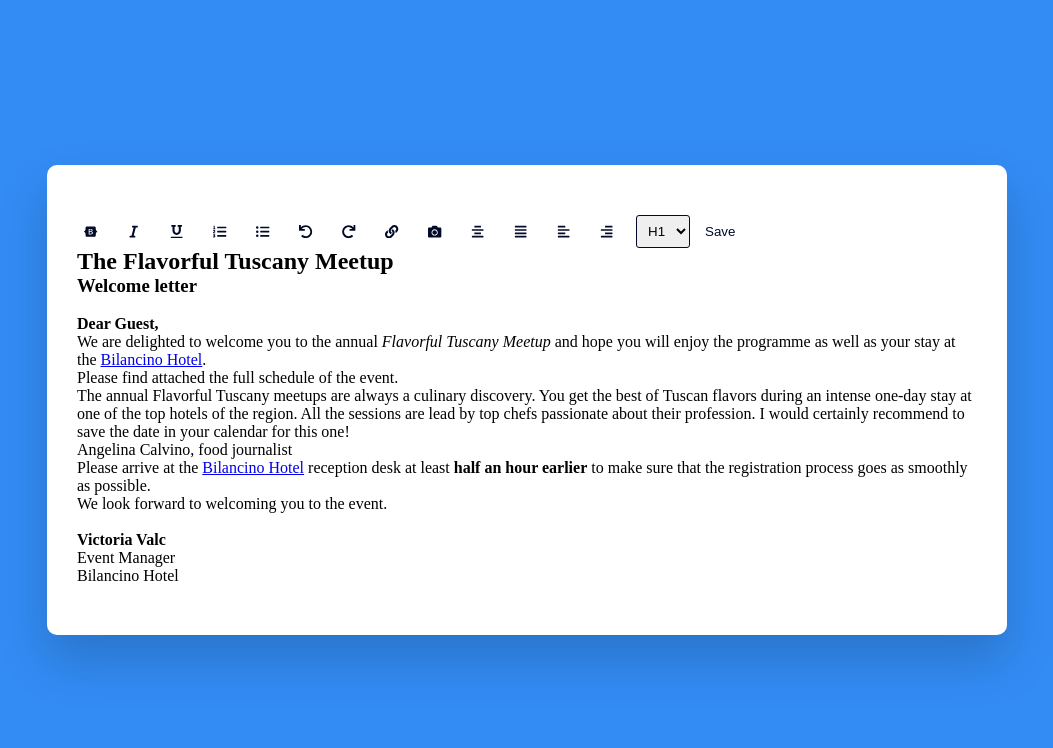
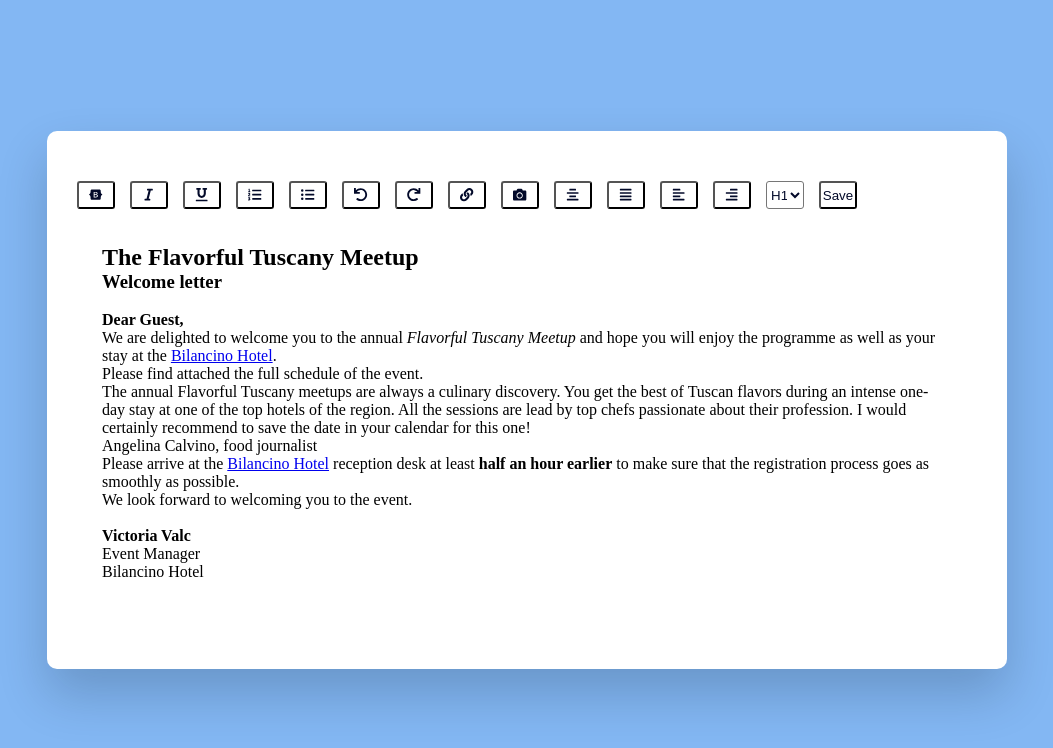
Before and after one commit to yadavdevendra/Text-Editor-typescript, a React (Create React App) app: page / in a window 1280 px wide. Shown: the top 748 px of the page, without its empty margins (113-1166 px from the left). Built offline with nearby package versions, Linux system fonts and the light colour scheme.

Commit message:
Update App.css

```diff
--- a/src/App.css
+++ b/src/App.css
@@ -4,7 +4,7 @@
   box-sizing: border-box;
 }
 body {
-  background-color: #338cf4;
+  background-color: #83b7f3;
 }
 .container {
   background-color: #ffffff;
@@ -25,50 +25,29 @@ body {
 }
 button {
   height: 28px;
-  width: 28px;
+  width: 38px;
   display: grid;
   place-items: center;
   border-radius: 3px;
-  border: none;
   background-color: #ffffff;
   outline: none;
   color: #020929;
 }
 select {
-  padding: 7px;
-  border: 1px solid #020929;
+  height: 28px;
+  width: 38px;
+  display: grid;
+  place-items: center;
   border-radius: 3px;
+  background-color: #ffffff;
+  outline: none;
+  color: #020929;
+
 }
-.options label,
-.options select {
-  font-family: "Poppins", sans-serif;
-}
-.input-wrapper {
-  display: flex;
-  align-items: center;
-  gap: 8px;
-}
-input[type="color"] {
-  -webkit-appearance: none;
-  -moz-appearance: none;
-  appearance: none;
-  background-color: transparent;
-  width: 40px;
-  height: 28px;
-  border: none;
-  cursor: pointer;
-}
-input[type="color"]::-webkit-color-swatch {
-  border-radius: 15px;
-  box-shadow: 0 0 0 2px #ffffff, 0 0 0 3px #020929;
-}
-input[type="color"]::-moz-color-swatch {
-  border-radius: 15px;
-  box-shadow: 0 0 0 2px #ffffff, 0 0 0 3px #020929;
-}
-#text-input {
+.text-input {
+  outline: none;
+  padding: 25px;
   margin-top: 10px;
-  border: 1px solid #dddddd;
   height: 50vh;
   overflow-x: auto;
   overflow-y: auto;
```
